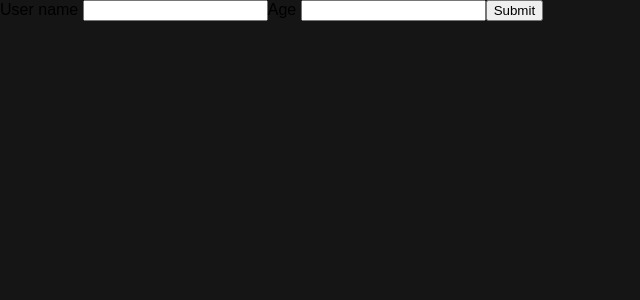
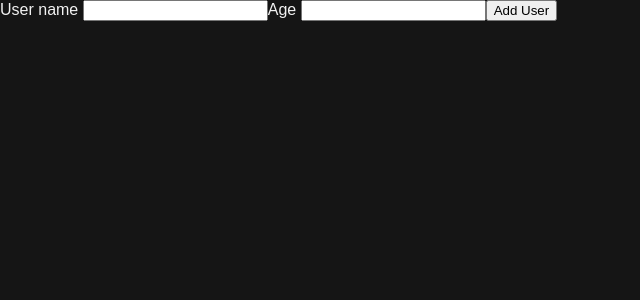
Before and after one commit to waqas44/ProjectTestReact, a React (Create React App) app: page / in a window 1280 px wide. Shown: the top 300 px of the page, without its empty margins (0-640 px from the left). Built offline with nearby package versions, Linux system fonts and the light colour scheme.

Commit message:
Reusable Card component added with child props

```diff
--- a/src/App.js
+++ b/src/App.js
@@ -3,6 +3,8 @@
 
 import './components/Users/Adduser'
 import Adduser from './components/Users/Adduser';
+import './components/UI/Card'
+import Card from './components/UI/Card';
 
 function App() {
 
@@ -11,6 +13,7 @@
     <div>
 
       <Adduser />
+      <Card />
     </div>
   );
 };
--- /dev/null
+++ b/src/components/UI/Card.js
@@ -0,0 +1,12 @@
+import React from "react";
+
+import classes from './Card.module.css';
+const Card = props => {
+
+    return (
+        <div className="classes.card">{props.children}</div>
+    );
+
+};
+
+export default Card;
--- /dev/null
+++ b/src/components/UI/Card.module.css
@@ -0,0 +1,5 @@
+.card {
+    background: white;
+    box-shadow: 0 2px 8px rgba(0, 0, 0, 0.26);
+    border-radius: 10px;
+}
--- a/src/components/Users/Adduser.js
+++ b/src/components/Users/Adduser.js
@@ -1,5 +1,7 @@
 import React from "react";
+import Card from "../UI/Card";
 
+// import classes form './adduser.module.css';
 
 const Adduser = (props) => {
     let Name1 = '';
@@ -25,7 +27,7 @@
 
     return (
 
-        <div>
+        <Card>
 
             <form onSubmit={submitClickHandler}>
                 <label htmlFor='username'>User name </label>
@@ -33,10 +35,10 @@
                 <label htmlFor='age'>Age </label>
                 <input type="number" onChange={userAgeHandler} />
 
-                <button type='submit'> Submit</button>
+                <button type='submit'> Add User</button>
             </form>
 
-        </div>
+        </Card>
 
 
 
--- a/src/index.css
+++ b/src/index.css
@@ -9,4 +9,5 @@
 
 body {
   margin: 0;
+  color: #f1f1f1;
 }
```
Also changed, not shown: src/components/Users/adduser.module.css (added).
